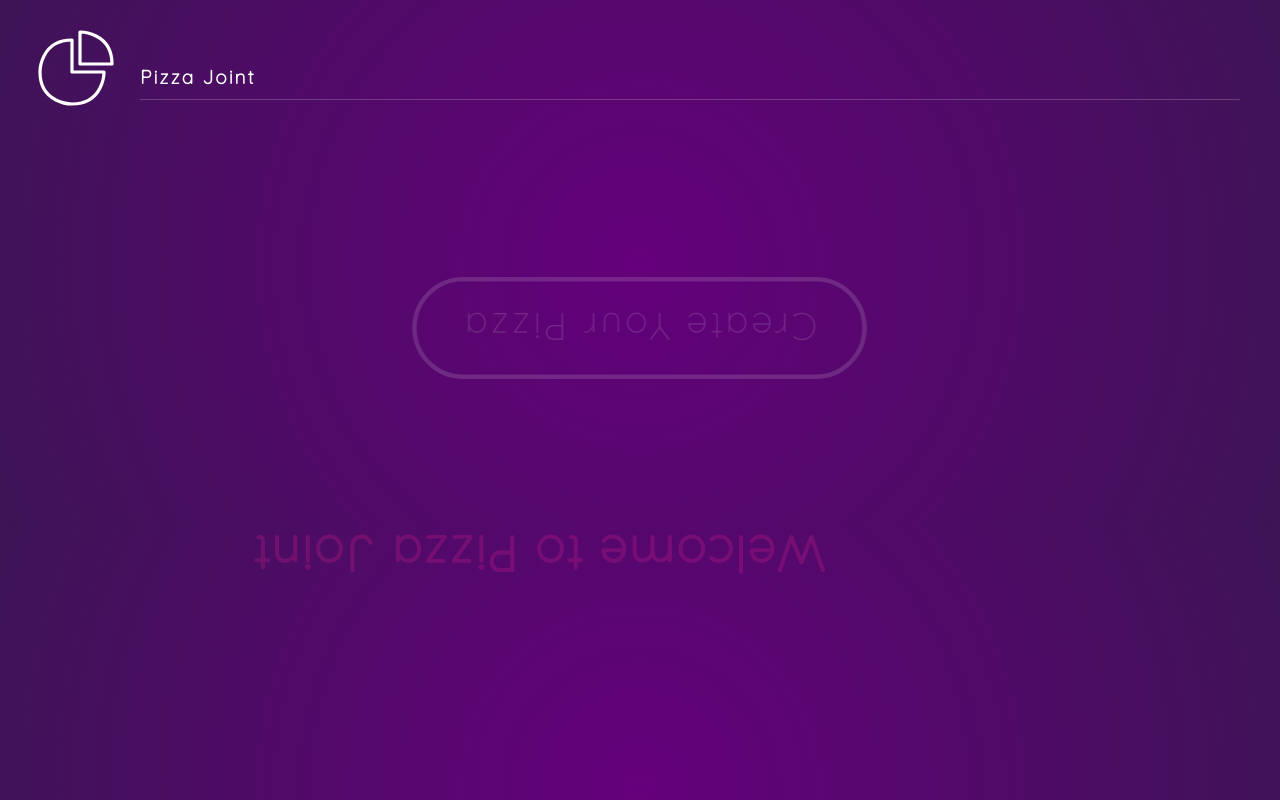
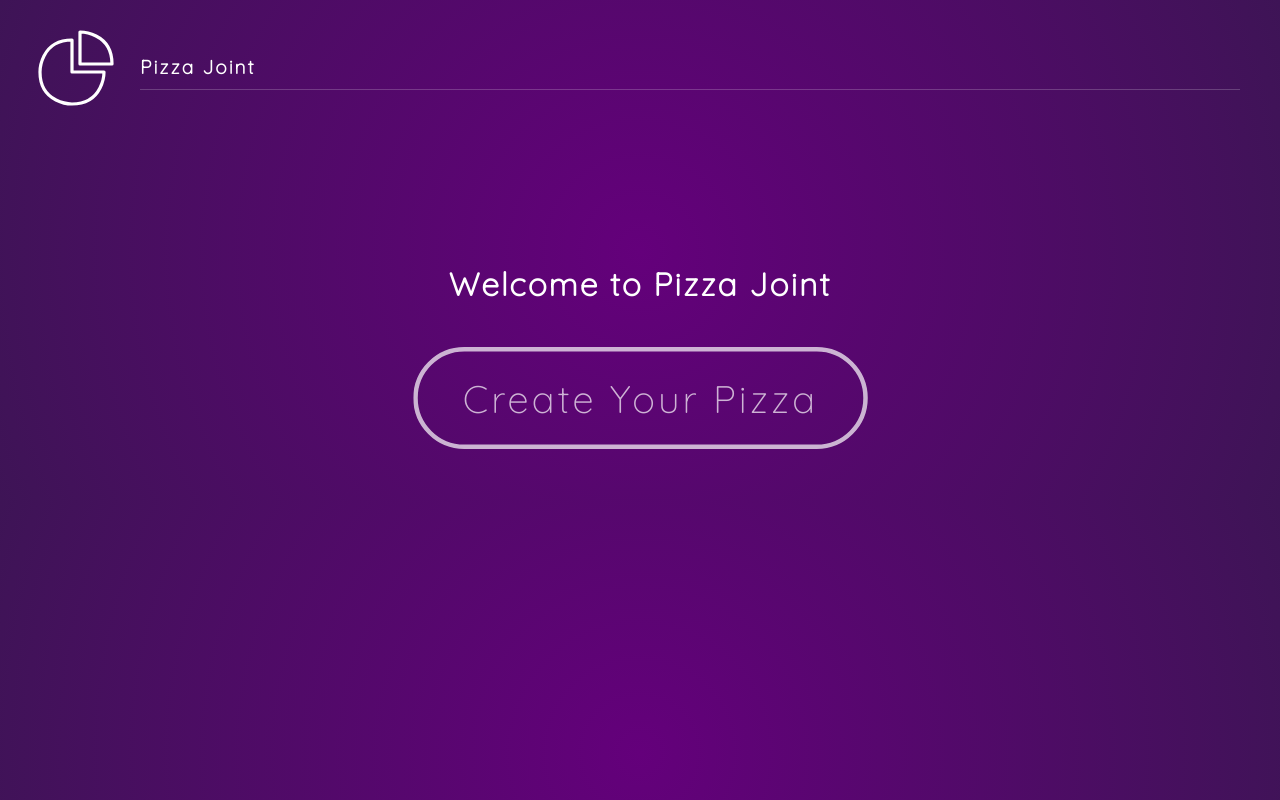
Before and after one commit to BonhaengLee/fm, a React (Create React App) app: page / in a window 1280 px wide. Built offline with nearby package versions, Linux system fonts and the light colour scheme.

Commit message:
Feat: Initial Animation State 사용

```diff
--- a/src/components/Base.tsx
+++ b/src/components/Base.tsx
@@ -1,4 +1,5 @@
 import { Link } from "react-router-dom";
+import { motion } from "framer-motion";
 
 import { IPizza } from "../App";
 
@@ -25,11 +26,15 @@
       </ul>
 
       {pizza.base && (
-        <div className="next">
+        <motion.div
+          className="next"
+          initial={{ x: "-100vw" }}
+          animate={{ x: 0 }}
+        >
           <Link to="/toppings">
             <button>Next</button>
           </Link>
-        </div>
+        </motion.div>
       )}
     </div>
   );
--- a/src/components/Header.tsx
+++ b/src/components/Header.tsx
@@ -1,3 +1,5 @@
+import { motion } from "framer-motion";
+
 const Header = () => {
   return (
     <header>
@@ -14,9 +16,15 @@
           <path fill="none" d="M50 30 L50 -10 C50 -10 90 -10 90 30 Z" />
         </svg>
       </div>
-      <div className="title">
+      <motion.div
+        className="title"
+        initial={{ y: -250 }}
+        animate={{
+          y: -10,
+        }}
+      >
         <h1>Pizza Joint</h1>
-      </div>
+      </motion.div>
     </header>
   );
 };
--- a/src/components/Home.tsx
+++ b/src/components/Home.tsx
@@ -5,13 +5,10 @@
   return (
     <motion.div
       className="home container"
-      animate={{ rotateZ: 180, opacity: 0.2, marginTop: 200 }}
+      initial={{ opacity: 0 }}
+      animate={{ opacity: 1 }}
     >
-      <motion.h2
-        animate={{ fontSize: "50px", color: "#ff2994", x: 100, y: -100 }}
-      >
-        Welcome to Pizza Joint
-      </motion.h2>
+      <h2>Welcome to Pizza Joint</h2>
       <Link to="/base">
         <motion.button animate={{ scale: 1.5 }}>
           Create Your Pizza
```
